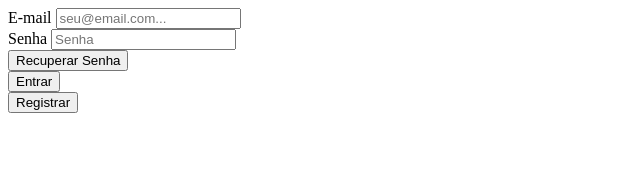
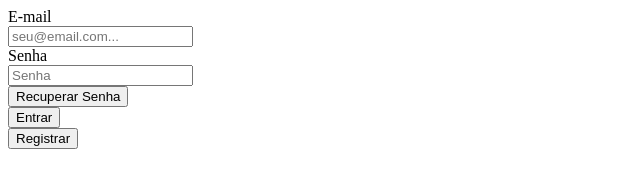
Before and after one commit to sarameneze/controledegastos, a plain HTML site: page index.html in a window 1280 px wide. Shown: the whole page, without its empty margins (0-640 px from the left). Drawn offline with Linux system fonts and the light colour scheme.

Commit message:
primeira parte completa

```diff
--- a/index.html
+++ b/index.html
@@ -8,11 +8,11 @@
 <body>
     <form>
         <div>
-            <label>E-mail</label>
+            <div><label>E-mail</label></div>
             <input type="email" name="email" placeholder="seu@email.com...">
         </div>
         <div>
-            <label>Senha</label>
+            <div><label>Senha</label></div>
             <input type="password" name="password" placeholder="Senha">
         </div>
         <div>
```
